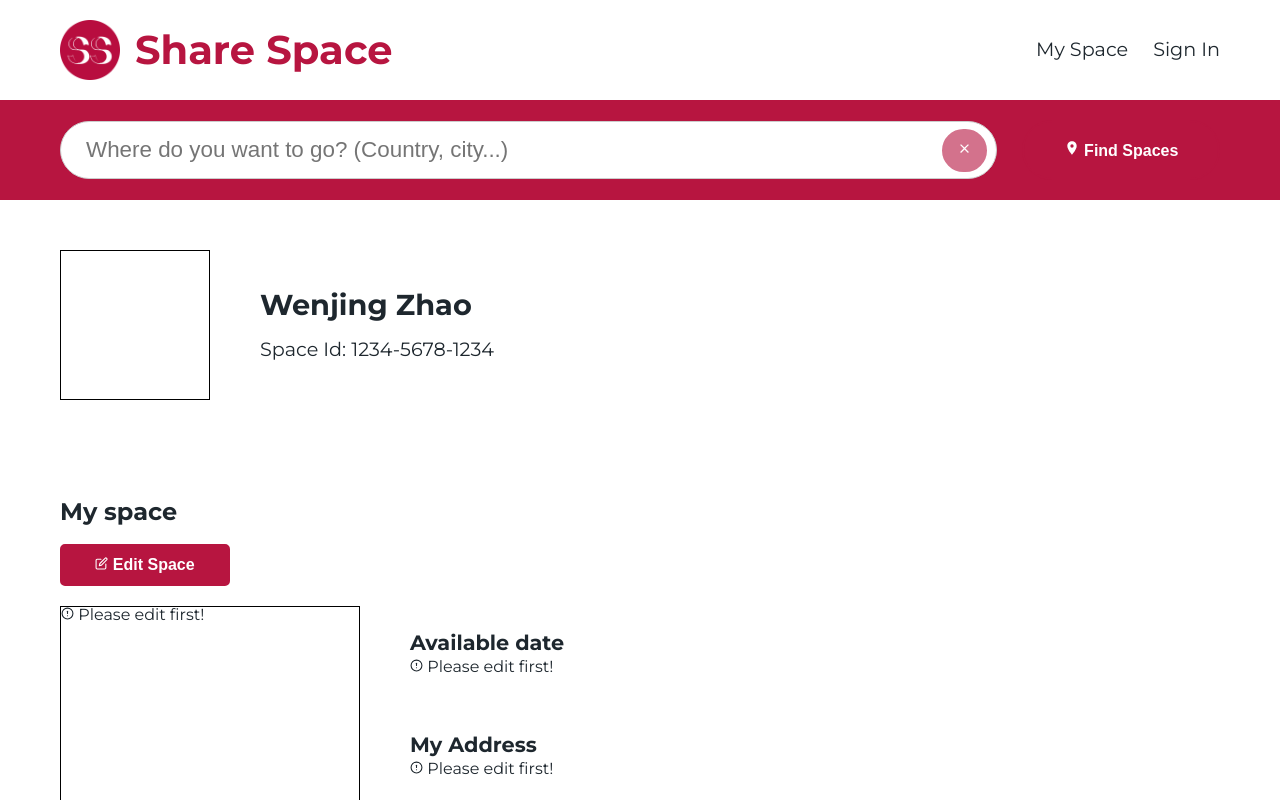
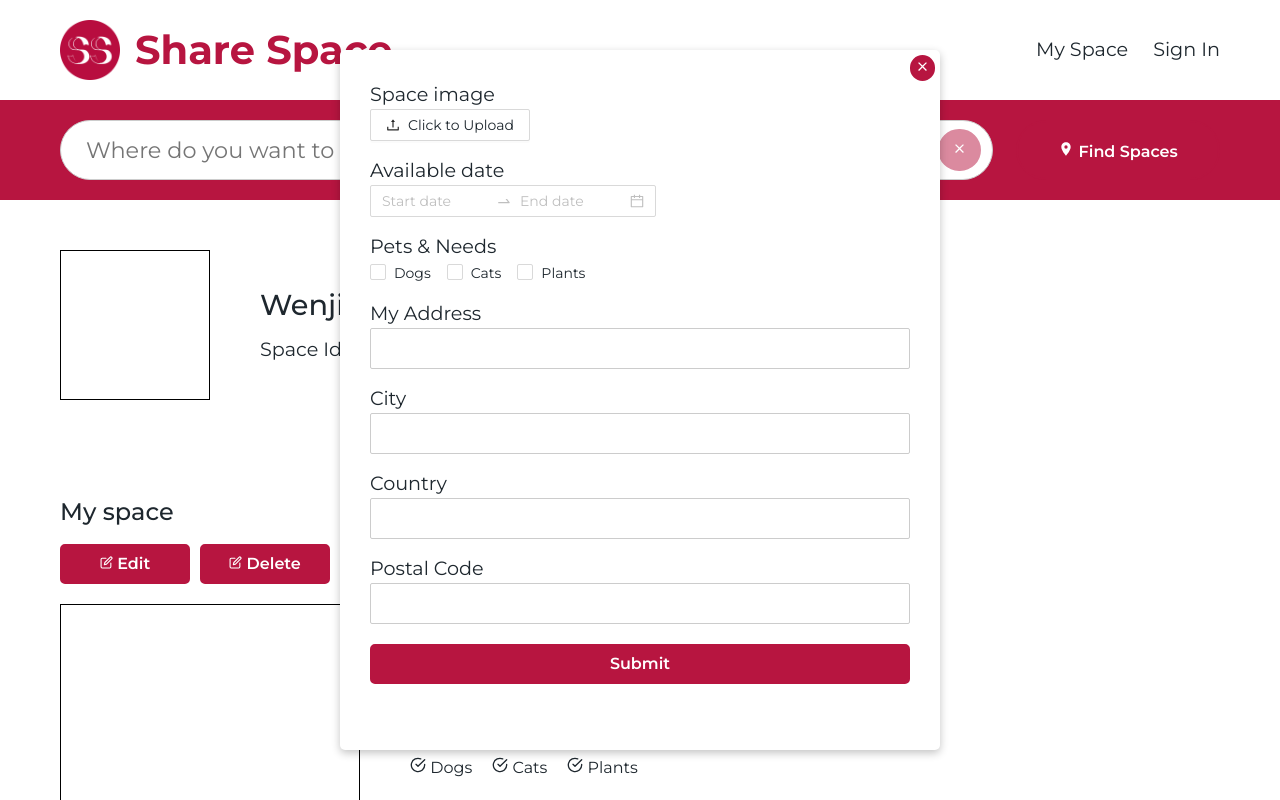
Before and after one commit to Wenjing-Zhao/Share-Space, a React (Create React App) app in the folder client/: page /myspace in a window 1280 px wide. Shown: the top 800 px of the page. Built offline with nearby package versions, Linux system fonts and the light colour scheme.

Commit message:
set up form modal

```diff
--- a/client/src/components/Footer.js
+++ b/client/src/components/Footer.js
@@ -45,12 +45,20 @@ const FooterLink = styled(Link)`
   color: white;
   font-size: 1.2rem;
   text-decoration: none;
+
+  &:hover {
+    color: #cf6a87;
+  }
 `;
 
 const ExternalLink = styled.a`
   color: white;
   font-size: 1.2rem;
   text-decoration: none;
+
+  &:hover {
+    color: #cf6a87;
+  }
 `;
 
 const Hr = styled.hr`
--- a/client/src/components/Homepage/Homepage.js
+++ b/client/src/components/Homepage/Homepage.js
@@ -45,6 +45,7 @@ const Wrapper = styled.div`
 
 const Title = styled.h1`
   font-size: 3rem;
+  font-weight: 600;
   position: absolute;
   top: 50%;
   left: 50%;
@@ -87,13 +88,13 @@ const Links = styled.div`
 `;
 
 const LinkStyle = styled(Link)`
-  font-size: 1.1rem;
+  font-size: 1.3rem;
   color: var(--primary-color);
-  font-weight: 600;
+  font-weight: 500;
 
   &:hover {
     color: white;
-    text-decoration: none;
+    text-decoration: underline;
   }
 `;
 
--- a/client/src/components/Homepage/SearchBar.js
+++ b/client/src/components/Homepage/SearchBar.js
@@ -104,7 +104,7 @@ const Input = styled.input`
   margin-left: 20px;
 
   &:focus {
-    outline: #3b90ff solid 3px;
+    outline: #cf6a87 solid 3px;
     outline-offset: 1px;
   }
 `;
@@ -120,13 +120,13 @@ const ClearButton = styled.button`
   display: inline-block;
   font-weight: 600;
   outline: none;
-  padding: 10px 13px;
+  padding: 10px 12px;
   text-align: center;
   transition: all 300ms cubic-bezier(0.23, 1, 0.32, 1);
   will-change: transform;
   position: relative;
   right: 55px;
-  opacity: 60%;
+  opacity: 50%;
 
   &:hover {
     box-shadow: rgba(0, 0, 0, 0.25) 0 8px 15px;
--- /dev/null
+++ b/client/src/components/MySpace/FormModal.js
@@ -0,0 +1,205 @@
+import React from "react";
+import styled from "styled-components";
+import { MdOutlineClear } from "react-icons/md";
+
+import "antd/dist/antd.min.css";
+import { DatePicker } from "antd";
+import { UploadOutlined } from "@ant-design/icons";
+import { Button, message, Upload } from "antd";
+import { Checkbox } from "antd";
+
+// this is for the image upload
+const props = {
+  // name: "file",
+  // action: "https://www.mocky.io/v2/5cc8019d300000980a055e76",
+  // headers: {
+  //   authorization: "authorization-text",
+  // },
+
+  onChange(info) {
+    if (info.file.status !== "uploading") {
+      console.log(info.file, info.fileList);
+    }
+
+    if (info.file.status === "done") {
+      message.success(`${info.file.name} file uploaded successfully`);
+    } else if (info.file.status === "error") {
+      message.error(`${info.file.name} file upload failed.`);
+    }
+  },
+};
+
+// this is for the "pets and needs"
+const plainOptions = ["Dogs", "Cats", "Plants"];
+
+const onChange = (checkedValues) => {
+  console.log("checked = ", checkedValues);
+};
+
+const FormPopup = () => {
+  const { RangePicker } = DatePicker;
+
+  const closeModal = () => {};
+
+  return (
+    <Wrapper>
+      <Section>
+        <CloseButton
+          type="button"
+          onClick={() => {
+            closeModal();
+          }}
+        >
+          <MdOutlineClear style={{ fontSize: "15px" }} />
+        </CloseButton>
+
+        <form>
+          <InputWrapper>
+            <Label htmlFor="image">Space image</Label>
+            <Upload {...props}>
+              <Button icon={<UploadOutlined />}>Click to Upload</Button>
+            </Upload>
+          </InputWrapper>
+
+          <InputWrapper>
+            <Label htmlFor="date">Available date</Label>
+            <RangePicker />
+          </InputWrapper>
+
+          <InputWrapper>
+            <Label htmlFor="needs">Pets & Needs</Label>
+            <Checkbox.Group options={plainOptions} onChange={onChange} />
+          </InputWrapper>
+
+          <InputWrapper>
+            <Label htmlFor="address">My Address</Label>
+            <Input type="" name="" value="" />
+          </InputWrapper>
+
+          <InputWrapper>
+            <Label htmlFor="city">City</Label>
+            <Input type="" name="" value="" />
+          </InputWrapper>
+
+          <InputWrapper>
+            <Label htmlFor="country">Country</Label>
+            <Input type="" name="" value="" />
+          </InputWrapper>
+
+          <InputWrapper>
+            <Label htmlFor="postal">Postal Code</Label>
+            <Input type="" name="" value="" />
+          </InputWrapper>
+
+          <SubmitButton type="submit">Submit</SubmitButton>
+        </form>
+      </Section>
+    </Wrapper>
+  );
+};
+
+const Wrapper = styled.div`
+  width: 600px;
+  height: 700px;
+  position: fixed;
+  top: 50%;
+  left: 50%;
+  transform: translate(-50%, -50%);
+  z-index: 1;
+  background: white;
+  box-shadow: rgba(0, 0, 0, 0.24) 0px 3px 8px;
+  border-radius: 5px;
+  display: flex;
+  justify-content: center;
+  align-items: center;
+`;
+
+const Section = styled.div`
+  width: 90%;
+  height: 90%;
+`;
+
+const Label = styled.label`
+  font-size: 1.2rem;
+  display: block;
+  width: 100%;
+  margin-bottom: 5px;
+`;
+
+const InputWrapper = styled.div`
+  margin-bottom: 20px;
+`;
+
+const Input = styled.input`
+  padding: 10px;
+  width: 100%;
+  font-size: 1rem;
+  border-radius: 2px;
+  border: 1px solid #ccc;
+
+  &:focus {
+    outline: #cf6a87 solid 2px;
+    outline-offset: 1px;
+  }
+`;
+
+const CloseButton = styled.button`
+  background-color: var(--primary-color);
+  border: 2px solid var(--primary-color);
+  border-radius: 50px;
+  font-size: 1rem;
+  box-sizing: border-box;
+  color: white;
+  cursor: pointer;
+  display: inline-block;
+  font-weight: 600;
+  outline: none;
+  padding: 2px 3px;
+  text-align: center;
+  transition: all 300ms cubic-bezier(0.23, 1, 0.32, 1);
+  will-change: transform;
+  position: absolute;
+  top: 5px;
+  right: 5px;
+
+  &:hover {
+    box-shadow: rgba(0, 0, 0, 0.25) 0 8px 15px;
+    transform: translateY(-2px);
+  }
+
+  &:active {
+    box-shadow: none;
+    transform: translateY(0);
+  }
+`;
+
+const SubmitButton = styled.button`
+  background-color: var(--primary-color);
+  border: 2px solid var(--primary-color);
+  border-radius: 5px;
+  width: 100%;
+  font-size: 1rem;
+  box-sizing: border-box;
+  color: white;
+  cursor: pointer;
+  display: inline-block;
+  font-weight: 600;
+  min-height: 30px;
+  outline: none;
+  padding: 10px 24px;
+  text-align: center;
+  transition: all 300ms cubic-bezier(0.23, 1, 0.32, 1);
+  will-change: transform;
+
+  &:hover {
+    box-shadow: rgba(0, 0, 0, 0.25) 0 8px 15px;
+    transform: translateY(-2px);
+  }
+
+  &:active {
+    box-shadow: none;
+    transform: translateY(0);
+  }
+`;
+
+export default FormPopup;
--- a/client/src/components/MySpace/MySpace.js
+++ b/client/src/components/MySpace/MySpace.js
@@ -1,14 +1,17 @@
 import React from "react";
 import styled from "styled-components";
-import { FiEdit, FiAlertCircle, FiCheck } from "react-icons/fi";
+import { FiEdit, FiCheckCircle } from "react-icons/fi";
 
 import Error from "../Error";
 import SpaceDisplay from "../Spaces/SpaceDisplay";
 import SearchBar from "../Homepage/SearchBar";
+import FormModal from "./FormModal";
 
 const MySpace = () => {
   return (
     <Wrapper>
+      <FormModal />
+
       <SearchSection>
         <Search>
           <SearchBar />
@@ -34,55 +37,51 @@ const MySpace = () => {
             <ButtonSection>
               <Button>
                 <FiEdit style={{ fontSize: "13px" }} />
-                {` Edit Space`}
+                {` Edit`}
+              </Button>
+
+              <Button>
+                <FiEdit style={{ fontSize: "13px" }} />
+                {` Delete`}
               </Button>
             </ButtonSection>
 
             <House>
-              <FiAlertCircle style={{ fontSize: "13px" }} />
-              <span> Please edit first!</span>
-
               <img src="" alt="" />
             </House>
 
             <SubSpaceInfo>
               <div>
                 <SmallTitlt>Available date</SmallTitlt>
-                <FiAlertCircle style={{ fontSize: "13px" }} />
-                <span> Please edit first!</span>
 
-                {/* <p>2022.10.01 - 2022.10.10</p> */}
+                <p>2022.10.01 - 2022.10.10</p>
+              </div>
+
+              <div>
+                <SmallTitlt>Pets & Needs</SmallTitlt>
+
+                <Needs>
+                  <span>
+                    <FiCheckCircle />
+                    {` Dogs`}
+                  </span>
+
+                  <span>
+                    <FiCheckCircle />
+                    {` Cats`}
+                  </span>
+
+                  <span>
+                    <FiCheckCircle />
+                    {` Plants`}
+                  </span>
+                </Needs>
               </div>
 
               <div>
                 <SmallTitlt>My Address</SmallTitlt>
-                <FiAlertCircle style={{ fontSize: "13px" }} />
-                <span> Please edit first!</span>
 
-                {/* <p>20 Florence, Cadiac, QC, CA J5R 0A8</p> */}
-              </div>
-
-              <div>
-                <SmallTitlt>Pets & Needs</SmallTitlt>
-                <FiAlertCircle style={{ fontSize: "13px" }} />
-                <span> Please edit first!</span>
-
-                {/* <Needs>
-                  <span>
-                    <FiCheck />
-                    Dogs
-                  </span>
-
-                  <span>
-                    <FiCheck />
-                    Cats
-                  </span>
-
-                  <span>
-                    <FiCheck />
-                    Plants
-                  </span>
-                </Needs> */}
+                <p>20 Florence, Cadiac, QC, CA J5R 0A8</p>
               </div>
             </SubSpaceInfo>
           </SpaceInfo>
@@ -105,6 +104,7 @@ const MySpace = () => {
 
 const Wrapper = styled.div`
   min-height: calc(100vh - 250px);
+  position: relative;
 `;
 
 // search bar
@@ -227,7 +227,7 @@ const Button = styled.button`
   background-color: var(--primary-color);
   border: 2px solid var(--primary-color);
   border-radius: 5px;
-  width: 170px;
+  width: 130px;
   font-size: 1rem;
   box-sizing: border-box;
   color: white;
--- a/client/src/components/Spaces/Space.js
+++ b/client/src/components/Spaces/Space.js
@@ -1,6 +1,11 @@
 import React from "react";
 import styled from "styled-components";
-import { FiMail, FiHeart, FiMessageSquare, FiCheck } from "react-icons/fi";
+import {
+  FiMail,
+  FiHeart,
+  FiMessageSquare,
+  FiCheckCircle,
+} from "react-icons/fi";
 
 import Error from "../Error";
 import SpaceDisplay from "../Spaces/SpaceDisplay";
@@ -57,29 +62,29 @@ const Space = () => {
               </div>
 
               <div>
-                <SmallTitlt>My Address</SmallTitlt>
-                <span>20 Florence, Cadiac, QC, CA J5R 0A8</span>
-              </div>
-
-              <div>
                 <SmallTitlt>Pets & Needs</SmallTitlt>
 
                 <Needs>
                   <span>
-                    <FiCheck />
+                    <FiCheckCircle />
                     Dogs
                   </span>
 
                   <span>
-                    <FiCheck />
+                    <FiCheckCircle />
                     Cats
                   </span>
 
                   <span>
-                    <FiCheck />
+                    <FiCheckCircle />
                     Plants
                   </span>
                 </Needs>
+              </div>
+
+              <div>
+                <SmallTitlt>My Address</SmallTitlt>
+                <span>20 Florence, Cadiac, QC, CA J5R 0A8</span>
               </div>
             </SubSpaceInfo>
           </SpaceInfo>
@@ -220,7 +225,7 @@ const Button = styled.button`
   background-color: var(--primary-color);
   border: 2px solid var(--primary-color);
   border-radius: 5px;
-  width: 170px;
+  width: 180px;
   font-size: 1rem;
   box-sizing: border-box;
   color: white;
```
Also changed, not shown: client/src/components/MySpace/FormPopup.js (deleted, +0 -8 lines).
